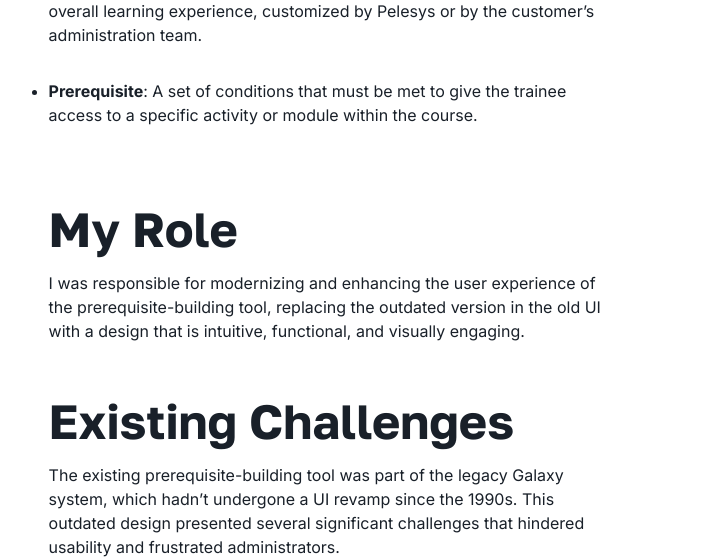
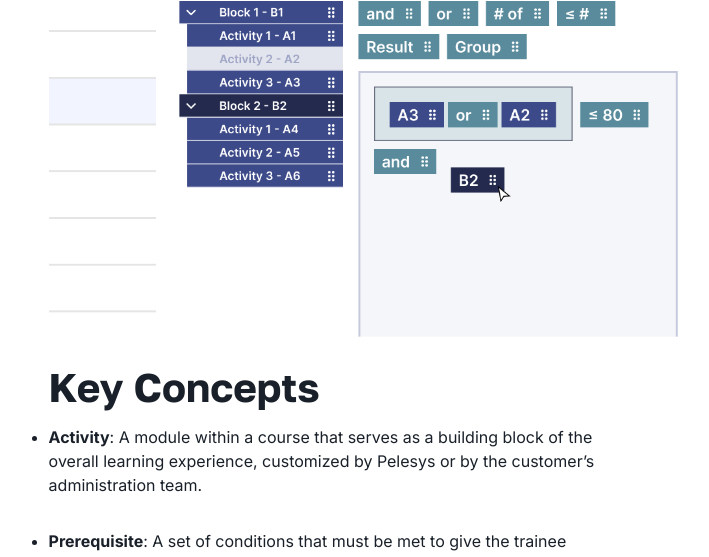
Before and after one commit to alice-slicez/portfolio-alice, a website: page build/prereqs.html in a window 1280 px wide. Shown: the part 733-1290 px from the top of the page, without its empty margins (273-982 px from the left). Drawn offline with Linux system fonts and the light colour scheme.

Commit message:
changed thumbnails and added overview images for 2 projects

```diff
--- a/build/prereqs.html
+++ b/build/prereqs.html
@@ -59,6 +59,12 @@
                     outdated prerequisite-building tool embedded within one activity of a course in the Learning
                     Management System (LMS). This tool is used by administrators to set conditions for unlocking
                     specific activities, nested courses, or blocks within a course's hierarchy.</p>
+                <div class="image-holder">
+                    <a href="./assets/img/prereqs/prereqs-overview.png" target="_blank" rel="noopener noreferrer">
+                        <img src="./assets/img/prereqs/prereqs-overview.png"
+                            alt="thumbnail image of the prereq building tool" />
+                    </a>
+                </div>
                 <h3>Key Concepts</h3>
                 <ul>
                     <li>
```
Also changed, not shown: build/digitalworkbook.html (+1 -1 lines), build/assets/img/prereqs/prereqs-overview.png (added), build/assets/img/timeless/timeless-thumbnail.png, build/assets/img/workbooks/workbooks-overview.png.
